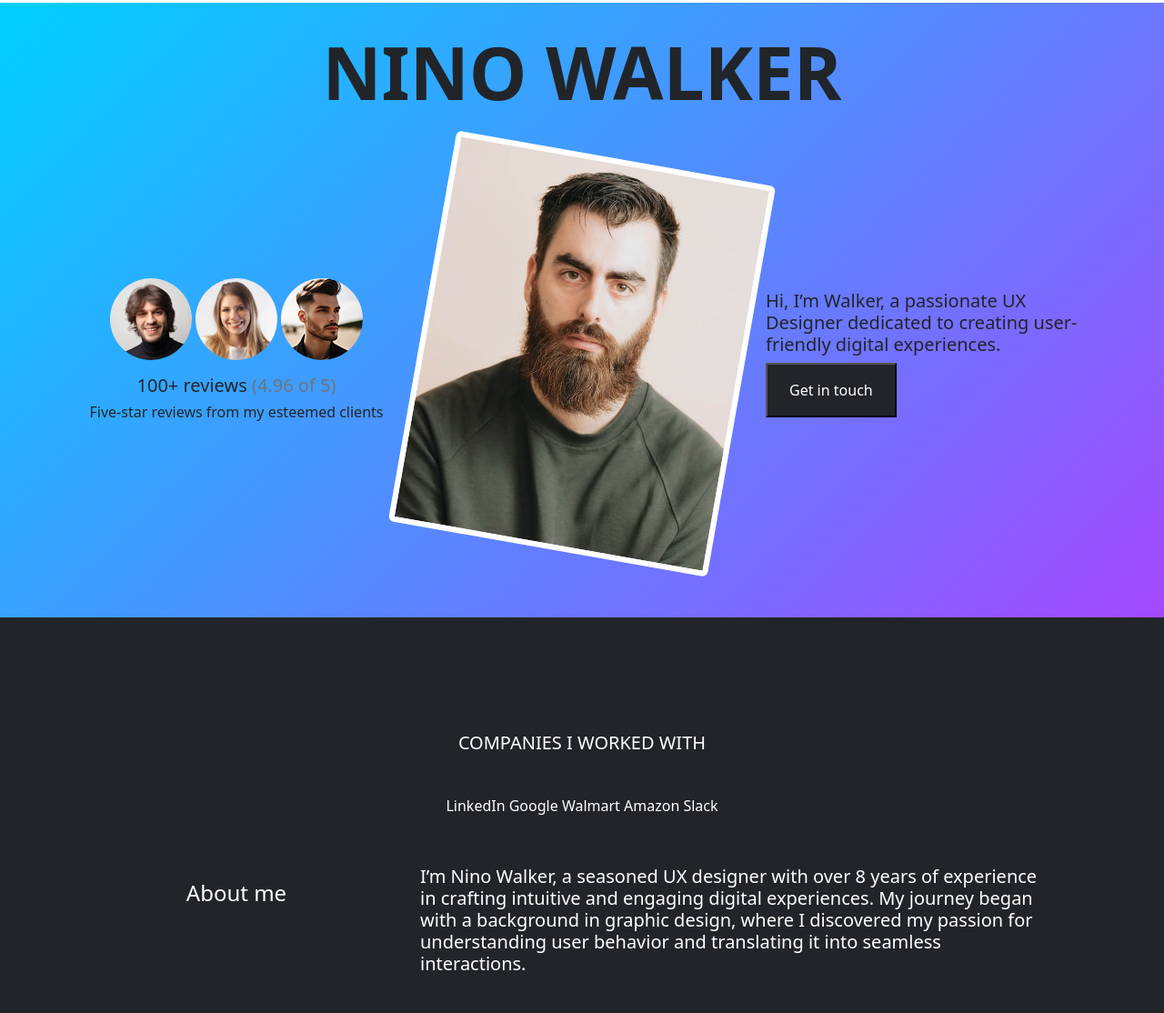
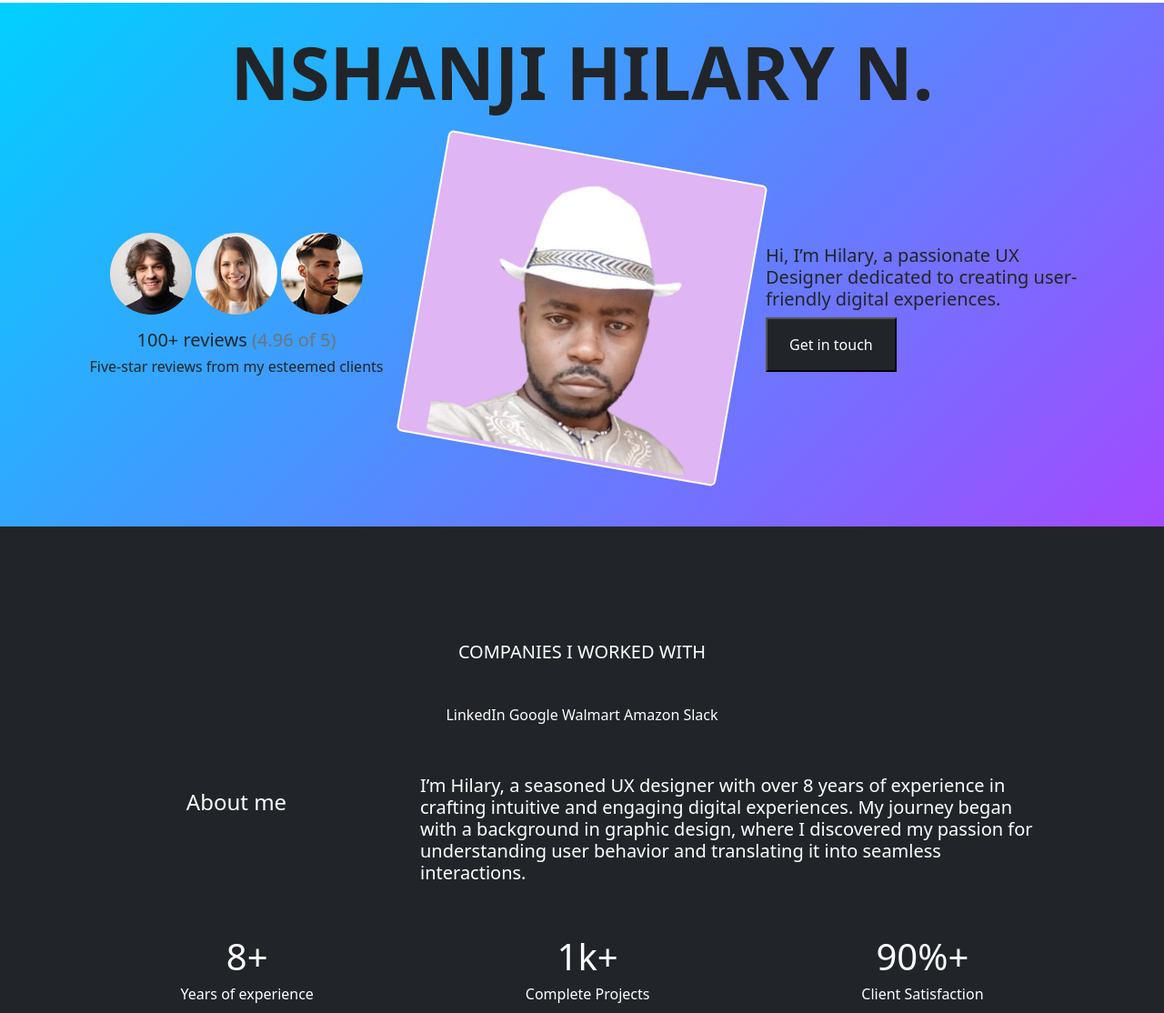
Before and after one commit to dazehinn/portfolio_vx, a plain HTML site: page index.html in a window 1280 px wide. Shown: the part 55-1169 px from the top of the page at 91% size. Drawn offline with Linux system fonts and the light colour scheme.

Commit message:
Edit author image and name

```diff
--- a/assets/styles/styles.css
+++ b/assets/styles/styles.css
@@ -11,6 +11,7 @@
   border: 2px solid #fff;
   rotate: 10deg;
   z-index: -10;
+  background-color: rgb(223, 181, 243);
 }
 
 .author-image img:hover {
--- a/index.html
+++ b/index.html
@@ -38,7 +38,7 @@
         <div class="container">
           <div class="row">
             <div class="col">
-              <p class="text-center home-heading p-3">Nino Walker</p>
+              <p class="text-center home-heading p-3">Nshanji Hilary N.</p>
             </div>
           </div>
           <div class="row mb-4 align-items-center d-flex">
@@ -56,10 +56,10 @@
             </div>
 
             <div class="col-lg-4 text-center author-image">
-              <img class="rounded img-thumbnail" src="assets/image/me.jpg" alt="image of self">
+              <img class="rounded img-thumbnail" src="assets/image/face.png" alt="image of self">
             </div>
             <div class="col-lg-4 hi-walker">
-              <p class="h5">Hi, I’m Walker, a passionate UX Designer dedicated to creating user-friendly digital experiences.</p>
+              <p class="h5">Hi, I’m Hilary, a passionate UX Designer dedicated to creating user-friendly digital experiences.</p>
               <button type="submit" class="text-white text-center bg-dark py-3 px-4">Get in touch</button>
             </div>
           </div>
@@ -78,7 +78,7 @@
               <h4 class="mt-3 mb-4 text-center">About me</h4>
             </div>
             <div class="col-lg-8">
-              <p class="h5 pe-lg-5">I’m Nino Walker, a seasoned UX designer with over 8 years of experience in crafting intuitive and engaging digital experiences. My journey began with a background in graphic design, where I discovered my passion for understanding user behavior and translating it into seamless interactions.</p>
+              <p class="h5 pe-lg-5">I’m Hilary, a seasoned UX designer with over 8 years of experience in crafting intuitive and engaging digital experiences. My journey began with a background in graphic design, where I discovered my passion for understanding user behavior and translating it into seamless interactions.</p>
             </div>
           </div>
           <div class="mt-5 d-flex justify-content-around">
@@ -292,7 +292,7 @@
             <form action="" method="post" class="contact-form">
               <div class="my-4">
                 <label for="full-name">Full Name</label>
-                <input type="text" name="full-name" class="form-control" placeholder="Nina Nino">
+                <input type="text" name="full-name" class="form-control" placeholder="Hilary Nshanji">
               </div>
               <div class="mb-4">
                 <label for="email">Email</label>
```
Also changed, not shown: assets/image/face.png (added).
